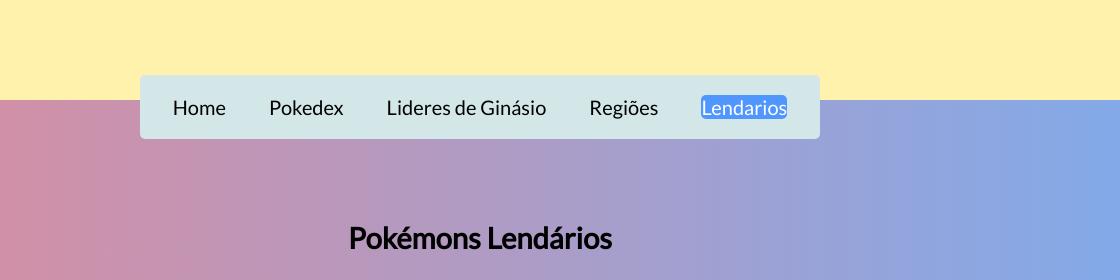
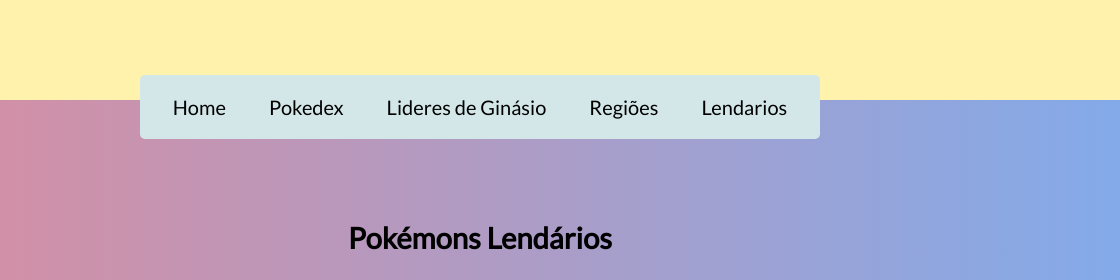
Before and after one commit to clucasg/pokemon.io, a plain HTML site: page lendarios.html in a window 1280 px wide. Shown: the top 280 px of the page, 160-1280 px from the left. Drawn offline with Linux system fonts and the light colour scheme.

Commit message:
Update lendarios.html

```diff
--- a/lendarios.html
+++ b/lendarios.html
@@ -18,7 +18,7 @@
             <li><a href="pokedex.html">Pokedex</a></li>
             <li><a href="lideres.html">Lideres de Ginásio</a></li>
             <li><a href="regions.html">Regiões</a></li>
-            <li><a class="atual" href="lendarios.html">Lendarios</a></li>
+            <li><a href="lendarios.html">Lendarios</a></li>
         </ul>
 
     </nav>
```
